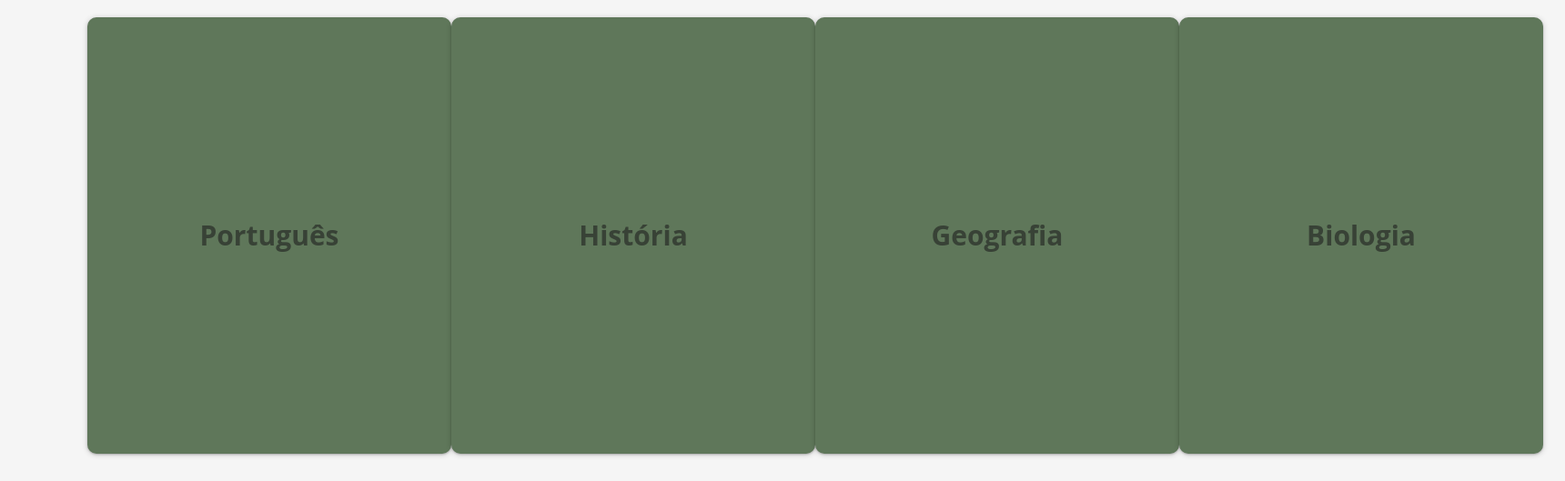
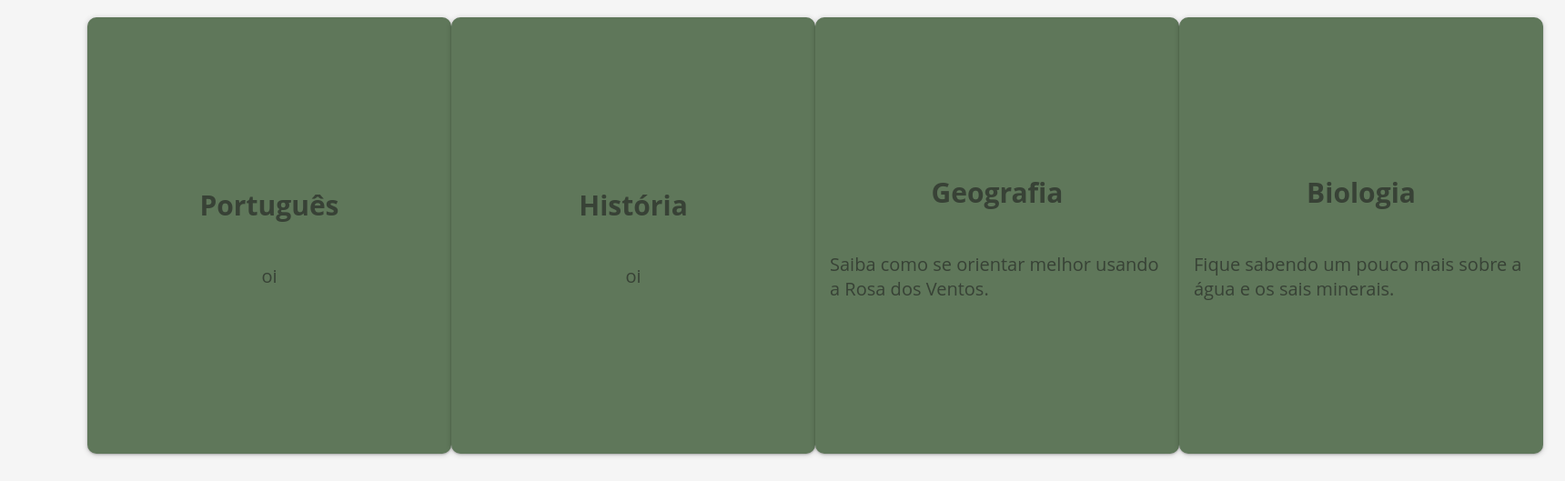
Before and after one commit to IsacLafaiete/PlataformaPEA, a PHP site: page / in a window 1720 px wide. Shown: the part 202-731 px from the top of the page at 91% size. Run offline with PHP 8.4, Linux system fonts and the light colour scheme; some libraries are stand-ins or nearby versions.

Commit message:
tentanto upar de outra conta

```diff
--- a/css/main.css
+++ b/css/main.css
@@ -196,11 +196,17 @@ body {
     width: 25rem;
     height: 30rem;
     display: flex;
+    flex-direction: column;
     align-items: center;
     justify-content: center;
     /* font-size: 30px; */
     border-radius: 10px;
     box-shadow: 0 1px 2px 0 rgba(0, 0, 0, 0.2), 0 1px 6px 0 rgba(0, 0, 0, 0.19);
+}
+
+.card-home p {
+    font-size: 20px;
+    padding: 0 1rem;
 }
 
 .card-home:hover {
--- a/index.php
+++ b/index.php
@@ -43,22 +43,25 @@
                 <a href="./paginas/conteudos/portugues.php">
                     <div class="card-home">
                         <h2>Português</h2>
-
+                        <p>oi</p>
                     </div>
                 </a>
                 <a href="./paginas/conteudos/historia.php">
                     <div class="card-home">
                         <h2>História</h2>
+                        <p>oi</p>
                     </div>
                 </a>
                 <a href="./paginas/conteudos/geografia.php">
                     <div class="card-home">
                         <h2>Geografia</h2>
+                        <p>Saiba como se orientar melhor usando a Rosa dos Ventos.</p>
                     </div>
                 </a>
                 <a href="./paginas/conteudos/biologia.php">
                     <div class="card-home">
                         <h2>Biologia</h2>
+                        <p>Fique sabendo um pouco mais sobre a água e os sais minerais.</p>
                     </div>
                 </a>
             </div>
--- a/paginas/sobre.php
+++ b/paginas/sobre.php
@@ -55,11 +55,11 @@
                 <div id="porta-cards-contatos">
                     <div class="card-contatos">
                         <p>Nosso projeto está guardado em um repositório no GitHub e que pode ser acessado no link a seguir:</p>
-                        <a href="https://github.com/IsacLafaieite/..."><button class="ponteiro">GitHub</button></a>
+                        <a href="https://github.com/IsacLafaiete/PlataformaPEA.git"><button class="ponteiro">GitHub</button></a>
                     </div>
                     <div class="card-contatos">
                         <p>Caso tenham alguma dúvida, crítica ou sugestão, mande-nos uma mensagem pelo email:</p>
-                        <a href=""><button>isaclafaiete@dominio.com</button></a>
+                        <button>isaclafaiete09@gmail.com</button>
                     </div>
                 </div>
             </div>
```
